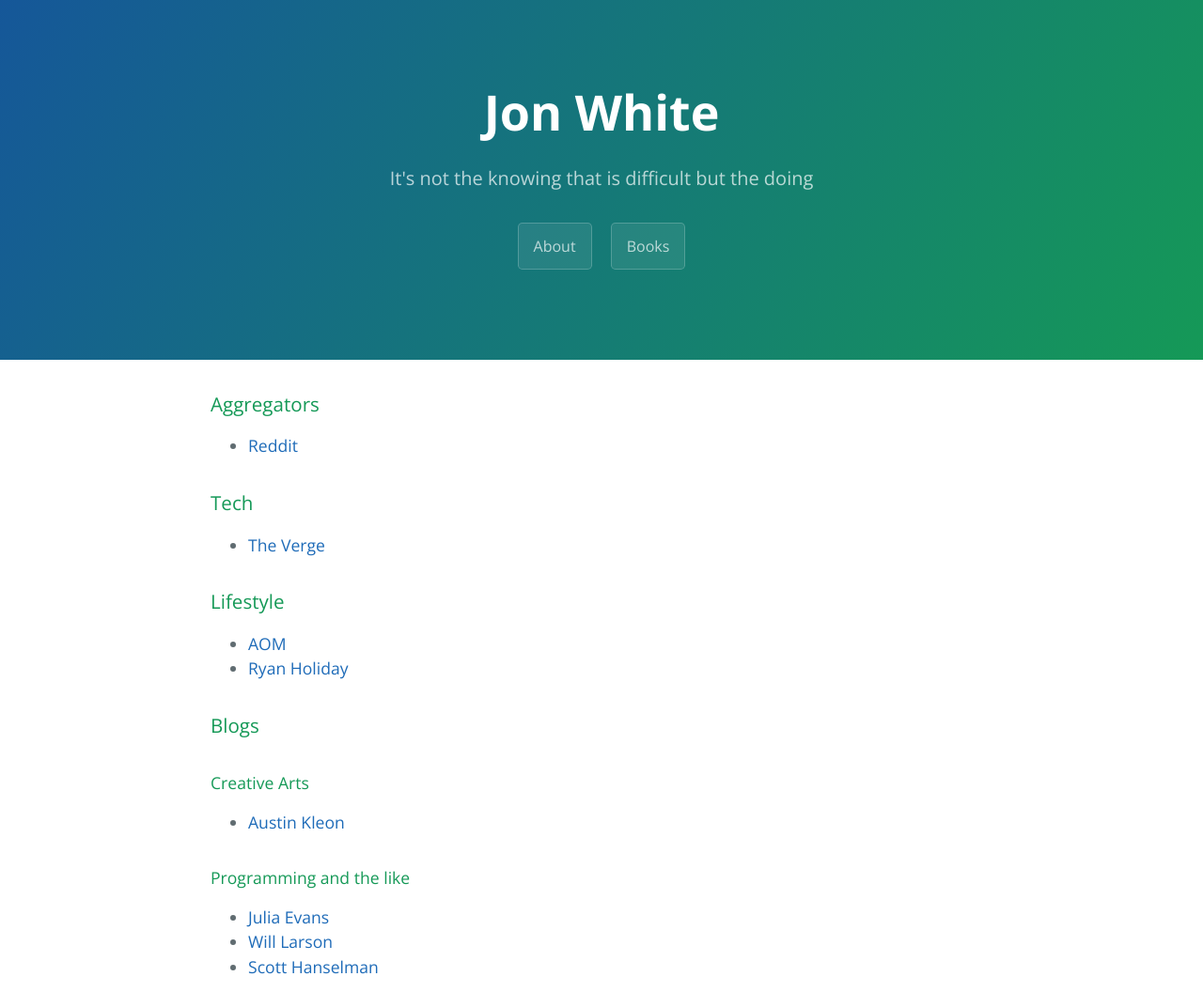
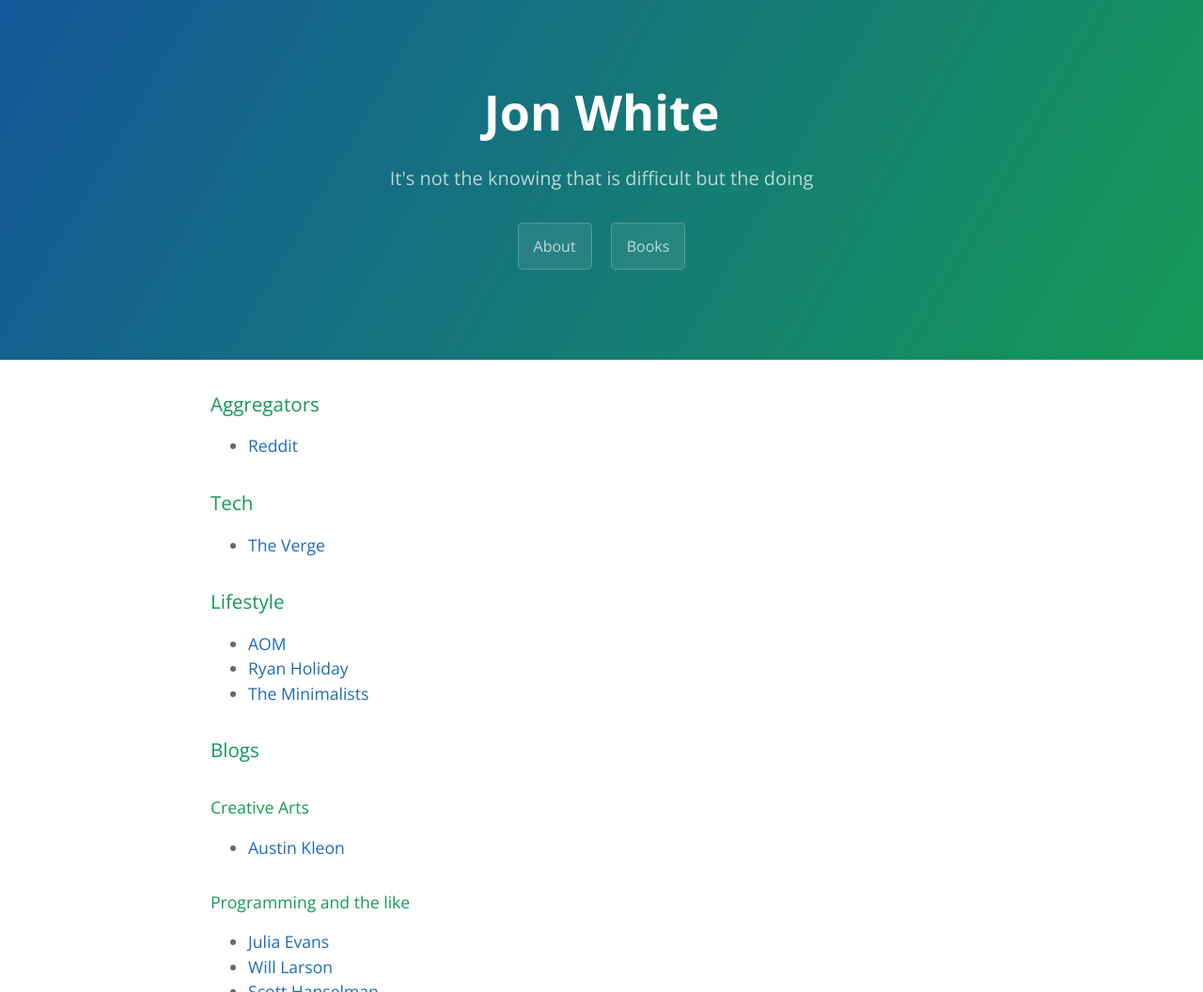
Before and after one commit to jjwhite/jjwhite.github.io, a Jekyll site: the page built from bookmarks.md, in a window 1280 px wide, cut to the strip 0-1056 px from the top of the page. Shown: the whole strip at 94% size. Built offline with Jekyll 4.4.1, drawn with Linux system fonts in a browser that asks for light colours.

Commit message:
adds the minimalists

```diff
--- a/bookmarks.md
+++ b/bookmarks.md
@@ -16,6 +16,7 @@
 
 - [AOM](https://artofmanliness.com){:target="_blank"}
 - [Ryan Holiday](https://ryanholiday.net/){:target="_blank"}
+- [The Minimalists](https://www.theminimalists.com/){:target="_blank"}
 
 ### Blogs
 
```
